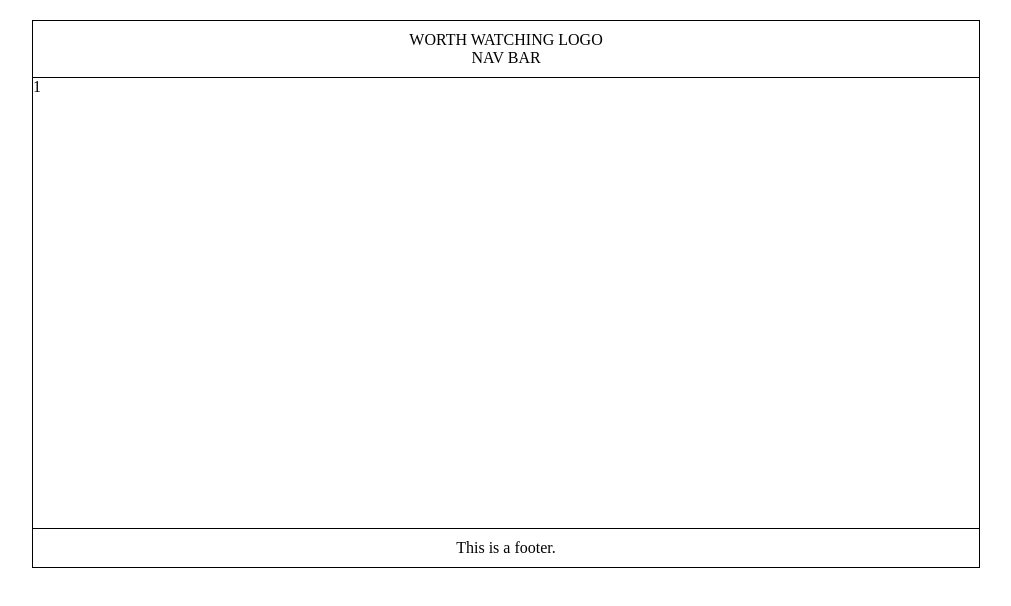
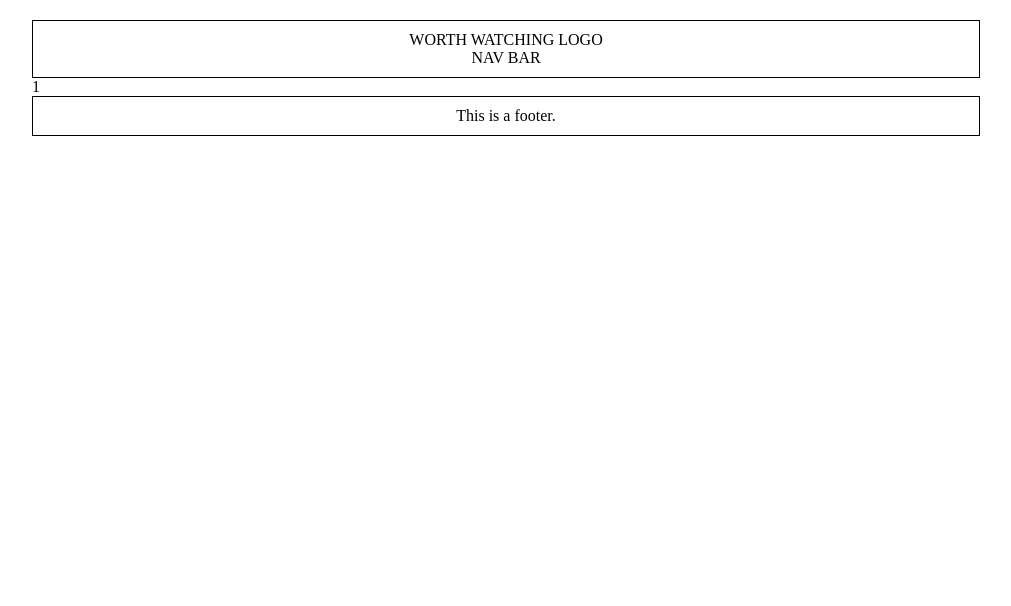
Before and after one commit to nolanGHUB/project_2, a React (Create React App) app in the folder worthwatching/: page /details/1 in a window 1280 px wide. Shown: the top 606 px of the page, without its empty margins (134-1145 px from the left). Built offline with nearby package versions, Linux system fonts and the light colour scheme.

Commit message:
changed some routing and added new css definitions for showdetails display

```diff
--- a/worthwatching/src/App.css
+++ b/worthwatching/src/App.css
@@ -27,10 +27,27 @@ img{
   text-align: center;
 }
 
-.show-details {
+.details {
   border-left: 1px solid black;
   border-right: 1px solid black;
   min-height: 450px;
+}
+
+.details-title {
+  font-size: 50px;
+  border: 1px solid black;
+}
+
+.details-overview {
+  border: 1px solid black;
+}
+
+.details-img {
+  border: 1px solid black;
+}
+
+.details-info {
+  border: 1px solid black;
 }
 
 .home-search {
@@ -78,6 +95,8 @@ img{
   align-items: center;
 }
 
+
+
 @media screen and (max-width: 930px) {
   .show-list {
     grid-template-columns: repeat(2, 1fr);
--- a/worthwatching/src/App.js
+++ b/worthwatching/src/App.js
@@ -9,7 +9,6 @@ import ShowDetails from './components/ShowDetails'
 
 //react-router
 import { Switch, Route } from 'react-router-dom'
-
 
 class App extends Component {
   constructor(props) {
@@ -23,25 +22,20 @@ class App extends Component {
   render() {
     return (
       <div className="App">
-
+        <Header />
         <Switch>
           <Route
             path="/details/:showId"
             render={(props) =>
-              <div>
-                <Header />
-                <ShowDetails {...props} />
-                <Footer />
-              </div>
+              <ShowDetails {...props} />
             }
           />
           <Route
             path="/" >
-              <Header />
               <Home />
-              <Footer />
           </Route>
         </Switch>
+        <Footer />
       </div>
     );
   }
```
